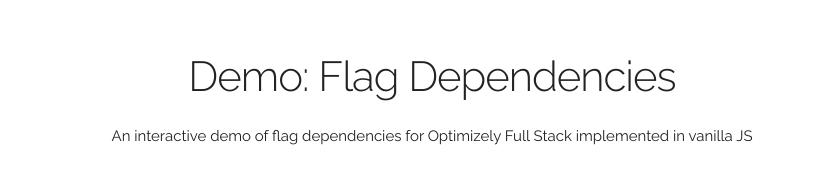
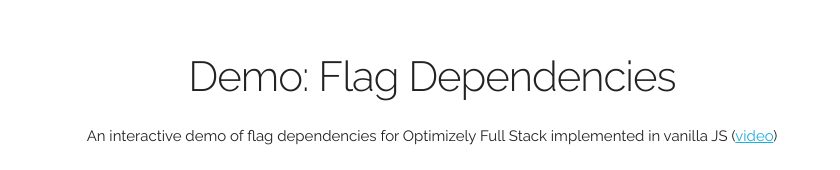
Before and after one commit to optimizely/flag-dependencies-demo, a plain HTML site: page docs/index.html in a window 1280 px wide. Shown: the part 129-299 px from the top of the page, without its empty margins (208-1048 px from the left). Drawn offline with nearby package versions, Linux system fonts and the light colour scheme.

Commit message:
Update index.html

```diff
--- a/docs/index.html
+++ b/docs/index.html
@@ -25,7 +25,7 @@
 
 		<section class="header">
 			<h2 class="title">Demo: Flag Dependencies</h2>
-			<p>An interactive demo of flag dependencies for Optimizely Full Stack implemented in vanilla JS</p>
+			<p>An interactive demo of flag dependencies for Optimizely Full Stack implemented in vanilla JS (<a href="https://www.loom.com/share/bee221cd914341a1ad86b062de991d4b">video</a>)</p>
 		</section>
 
 		<div class="navbar-spacer"></div>
```
